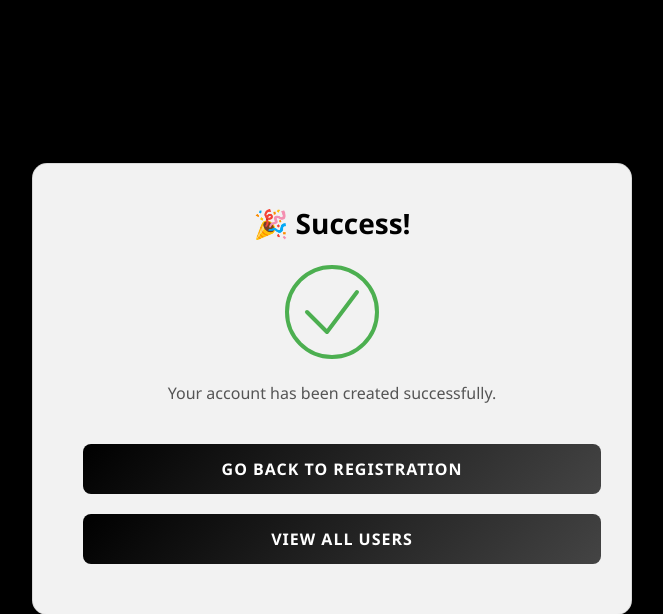
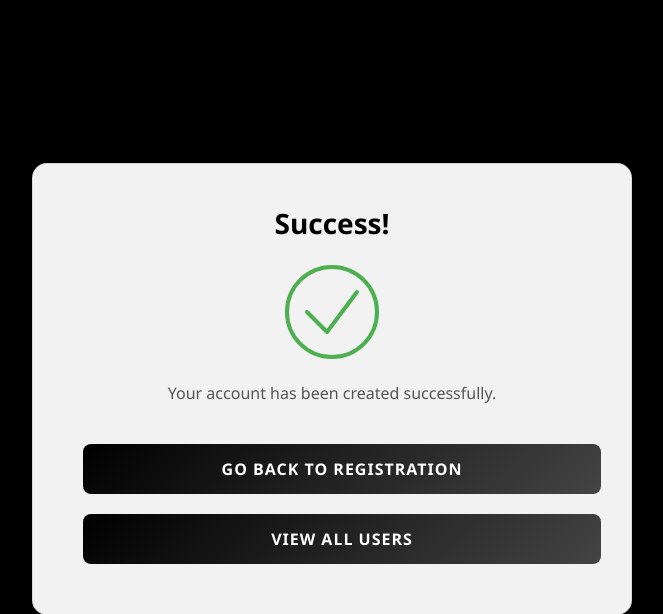
Before and after one commit to AldrinClave/Registration-Website1, a Flask app: page /success in a window 1280 px wide. Shown: the top 614 px of the page, without its empty margins (308-971 px from the left). Run offline with Flask 3, Linux system fonts and the light colour scheme; parts of the project's set-up code (start-up, migrations or seed data) failed here and were passed over.

Commit message:
Update success.html

```diff
--- a/templates/success.html
+++ b/templates/success.html
@@ -9,7 +9,7 @@
 <body>
 <div class="lbx">
     <div class="sbx content">
-        <h2 class="header1">🎉 Success!</h2>
+        <h2 class="header1">Success!</h2>
         <div class="checkmark">
             <svg viewBox="0 0 100 100">
                 <circle cx="50" cy="50" r="45"></circle>
```
